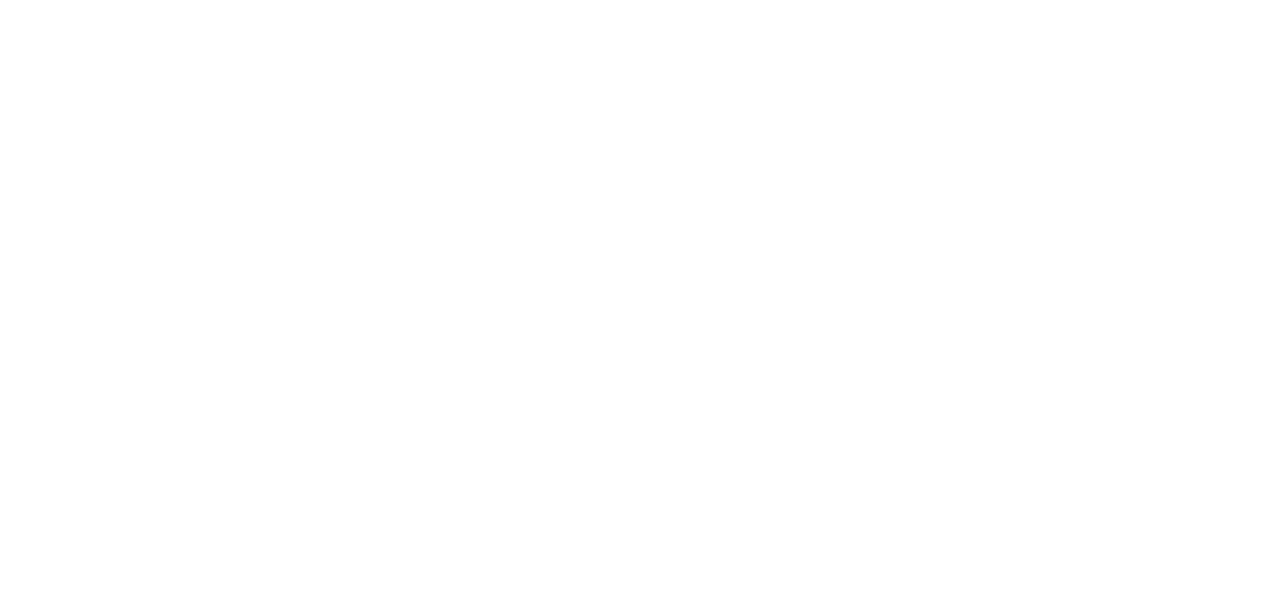
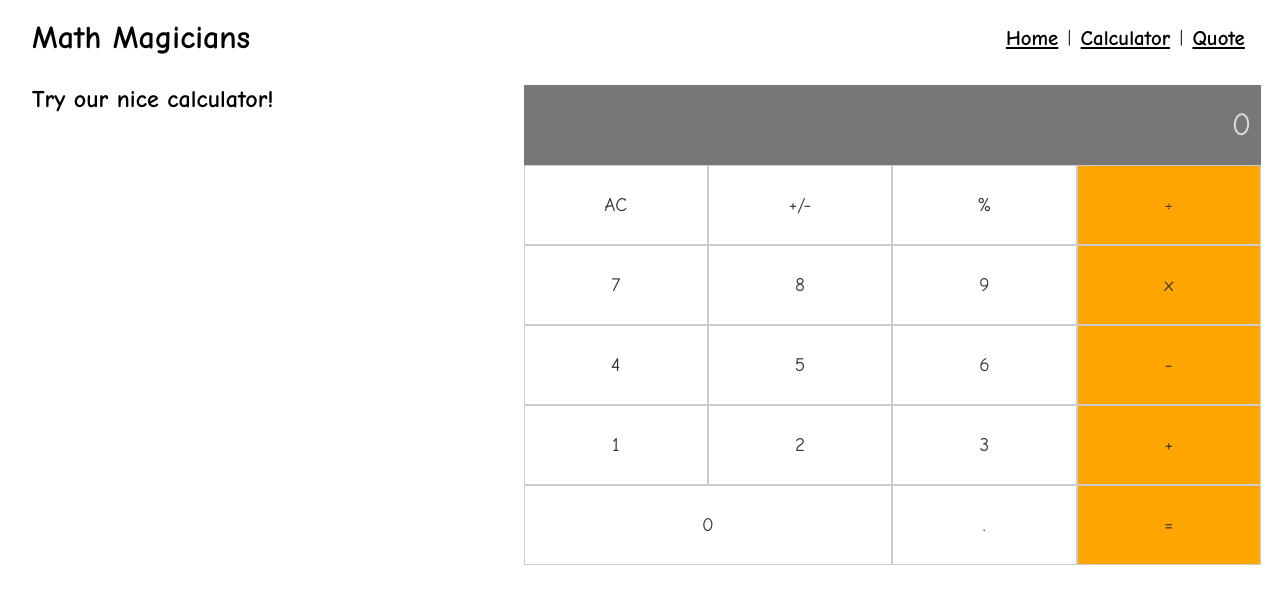
Before and after one commit to mrjuda/math, a React (Create React App) app: page /WebCalc in a window 1280 px wide. Before the commit this address had no page. Shown: the top 604 px of the page. Built offline with nearby package versions, Linux system fonts and the light colour scheme.

Commit message:
Add full page (v2.1)

```diff
--- a/src/App.js
+++ b/src/App.js
@@ -4,12 +4,18 @@
 import './App.css';
 import { Route, Routes } from 'react-router-dom';
 import WebCalc from './components/wCalc';
+import WebHeader from './components/wHeader';
+import WebHome from './components/wHome';
+import WebQuote from './components/wQuote';
 
 function App() {
   return (
     <div className="container">
+      <WebHeader />
       <Routes>
-        <Route exact path="/" element={<WebCalc />} />
+        <Route exact path="/" element={<WebHome />} />
+        <Route path="/WebCalc" element={<WebCalc />} />
+        <Route path="/WebQuote" element={<WebQuote />} />
       </Routes>
     </div>
   );
--- a/src/components/Calculator.js
+++ b/src/components/Calculator.js
@@ -1,5 +1,4 @@
 // Calculator.js
-/* eslint-disable */
 
 import React from 'react';
 import calculate from './logic/calculate';
@@ -30,7 +29,36 @@
 
   return (
     <div className="calc-container">
-      <h1>Here goes the calculator</h1>
+      <div className="calc-display" id="calcDisplay"><span>0</span></div>
+      <div className="line l2">
+        <button type="button" onClick={btnClick} value="AC" className="key">AC</button>
+        <button type="button" onClick={btnClick} value="+/-" className="key">+/-</button>
+        <button type="button" onClick={btnClick} value="%" className="key">%</button>
+        <button type="button" onClick={btnClick} value="÷" className="key c4">÷</button>
+      </div>
+      <div className="line l3">
+        <button type="button" onClick={btnClick} value="7" className="key">7</button>
+        <button type="button" onClick={btnClick} value="8" className="key">8</button>
+        <button type="button" onClick={btnClick} value="9" className="key">9</button>
+        <button type="button" onClick={btnClick} value="x" className="key c4">x</button>
+      </div>
+      <div className="line l4">
+        <button type="button" onClick={btnClick} value="4" className="key">4</button>
+        <button type="button" onClick={btnClick} value="5" className="key">5</button>
+        <button type="button" onClick={btnClick} value="6" className="key">6</button>
+        <button type="button" onClick={btnClick} value="-" className="key c4">-</button>
+      </div>
+      <div className="line l5">
+        <button type="button" onClick={btnClick} value="1" className="key">1</button>
+        <button type="button" onClick={btnClick} value="2" className="key">2</button>
+        <button type="button" onClick={btnClick} value="3" className="key">3</button>
+        <button type="button" onClick={btnClick} value="+" className="key c4">+</button>
+      </div>
+      <div className="line l6">
+        <button type="button" onClick={btnClick} value="0" className="key key0">0</button>
+        <button type="button" onClick={btnClick} value="." className="key">.</button>
+        <button type="button" onClick={btnClick} value="=" className="key c4">=</button>
+      </div>
     </div>
   );
 };
--- a/src/components/wCalc.js
+++ b/src/components/wCalc.js
@@ -1,6 +1,7 @@
 // wCalc.js
 
 import './styles/wCalc.css';
+import Calc from './Calculator';
 
 function WebCalc() {
   return (
@@ -9,7 +10,7 @@
         Try our nice calculator!
       </h2>
       <div className="calc">
-        <h1>Here goes the Calc</h1>
+        <Calc />
       </div>
     </div>
   );
--- a/src/components/wHeader.js
+++ b/src/components/wHeader.js
@@ -6,8 +6,15 @@
   return (
     <div className="WebHeader">
       <h1 className="HeaderTitle">
-        Math Magicians: Here goes the header
+        Math Magicians
       </h1>
+      <ul>
+        <li><a href="/">Home</a></li>
+        <li>|</li>
+        <li><a href="/WebCalc">Calculator</a></li>
+        <li>|</li>
+        <li><a href="/WebQuote">Quote</a></li>
+      </ul>
     </div>
   );
 }
```
